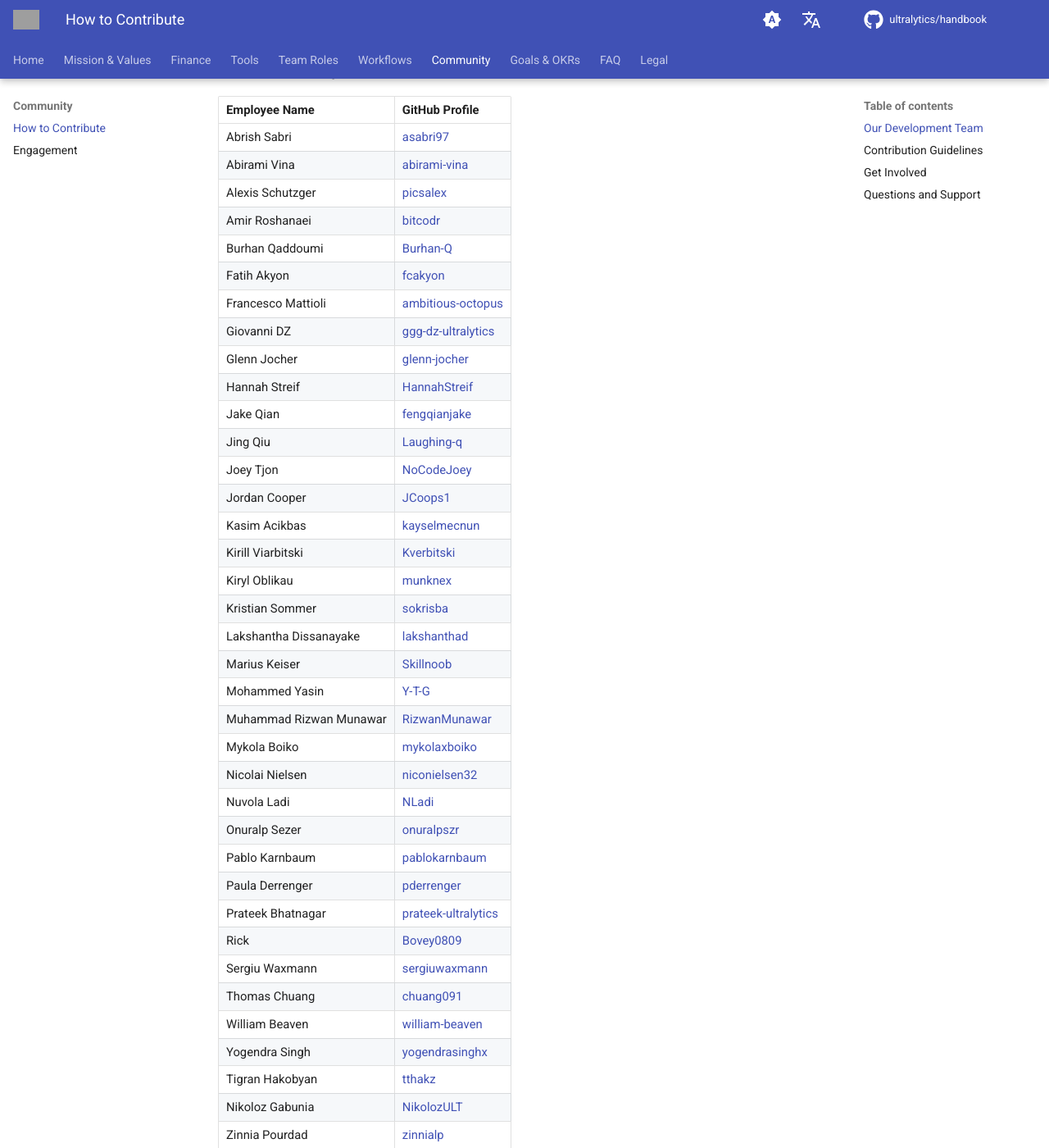
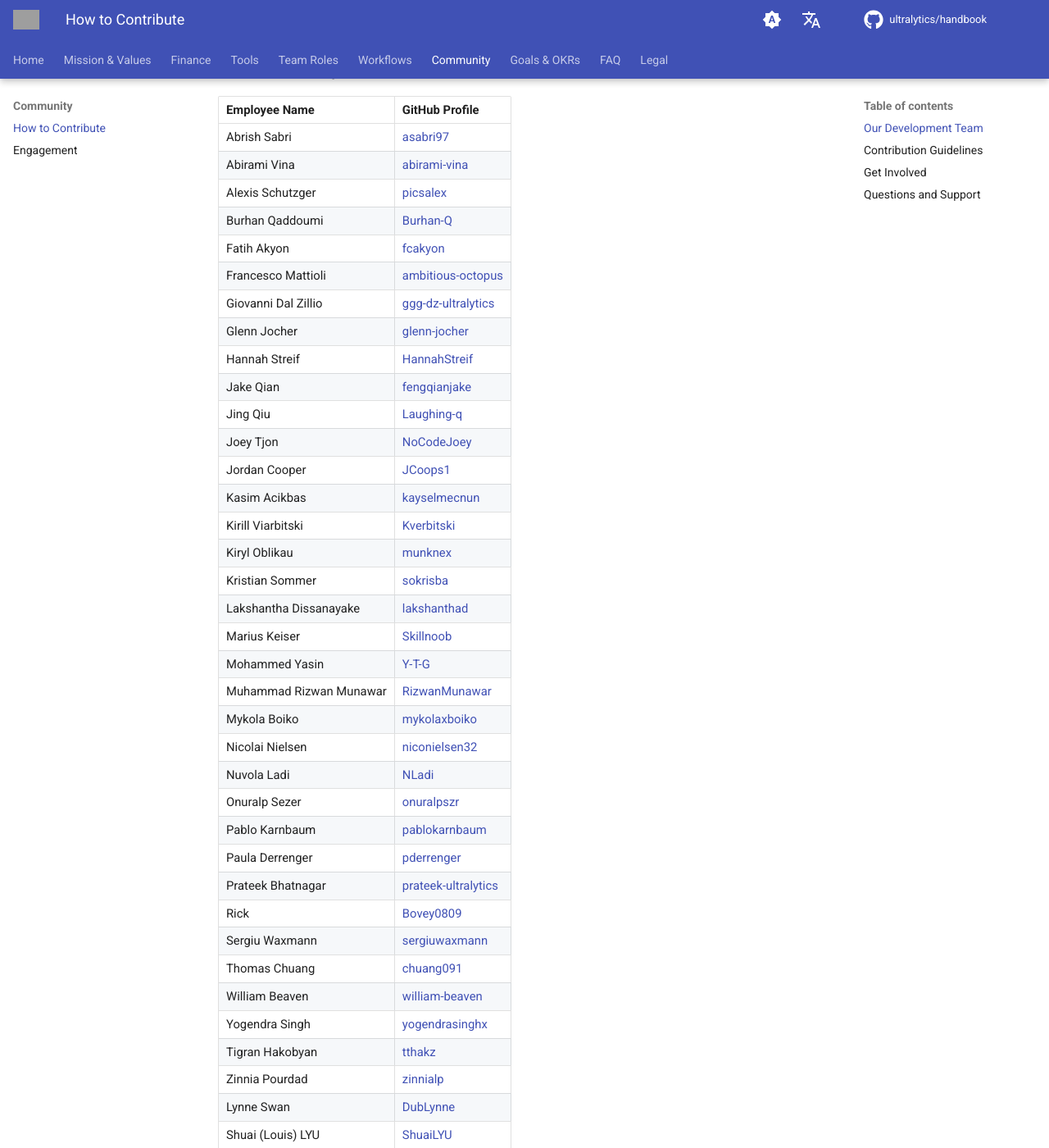
Before and after one commit to ultralytics/handbook, an MkDocs documentation site: the page built from docs/contributions/how-to-contribute.md, in a window 1280 px wide and 1400 px high, scrolled down 414 px. Shown: the whole window at 82% size. Built offline with MkDocs 1.6.1 and Material for MkDocs 9.7.7, drawn with Linux system fonts in a browser that asks for light colours; comment, search, counter and statistics services are not loaded; grey boxes are pictures that could not be loaded.

Commit message:
Update dev team (#122)
Signed-off-by: Glenn Jocher <glenn.jocher@ultralytics.com>
Co-authored-by: UltralyticsAssistant <web@ultralytics.com>

```diff
--- a/docs/contributions/how-to-contribute.md
+++ b/docs/contributions/how-to-contribute.md
@@ -16,11 +16,10 @@ Our open-source projects are maintained by a dedicated team of developers. Feel
 | Abrish Sabri            | [asabri97](https://github.com/asabri97)                       |
 | Abirami Vina            | [abirami-vina](https://github.com/abirami-vina)               |
 | Alexis Schutzger        | [picsalex](https://github.com/picsalex)                       |
-| Amir Roshanaei          | [bitcodr](https://github.com/bitcodr)                         |
 | Burhan Qaddoumi         | [Burhan-Q](https://github.com/Burhan-Q)                       |
 | Fatih Akyon             | [fcakyon](https://github.com/fcakyon)                         |
 | Francesco Mattioli      | [ambitious-octopus](https://github.com/ambitious-octopus)     |
-| Giovanni DZ             | [ggg-dz-ultralytics](https://github.com/ggg-dz-ultralytics)   |
+| Giovanni Dal Zillio     | [ggg-dz-ultralytics](https://github.com/ggg-dz-ultralytics)   |
 | Glenn Jocher            | [glenn-jocher](https://github.com/glenn-jocher)               |
 | Hannah Streif           | [HannahStreif](https://github.com/HannahStreif)               |
 | Jake Qian               | [fengqianjake](https://github.com/fengqianjake)               |
@@ -48,7 +47,6 @@ Our open-source projects are maintained by a dedicated team of developers. Feel
 | William Beaven          | [william-beaven](https://github.com/william-beaven)           |
 | Yogendra Singh          | [yogendrasinghx](https://github.com/yogendrasinghx)           |
 | Tigran Hakobyan         | [tthakz](https://github.com/tthakz)                           |
-| Nikoloz Gabunia         | [NikolozULT](https://github.com/NikolozULT)                   |
 | Zinnia Pourdad          | [zinnialp](https://github.com/zinnialp)                       |
 | Lynne Swan              | [DubLynne](https://github.com/DubLynne)                       |
 | Shuai (Louis) LYU       | [ShuaiLYU](https://github.com/ShuaiLYU)                       |
```
